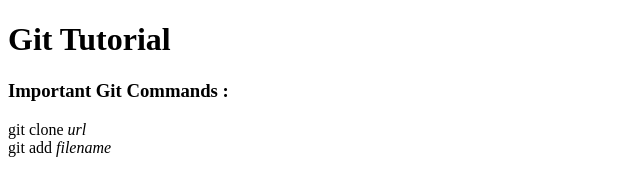
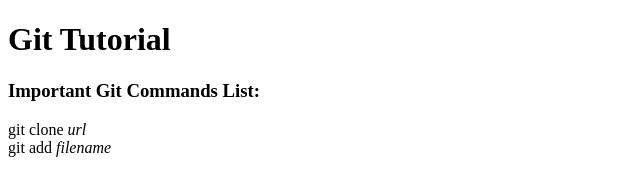
Before and after one commit to Akshatha2024/dxcworld, a plain HTML site: page index.html in a window 1280 px wide. Shown: the full height of the page, 0-640 px from the left. Drawn offline with Linux system fonts and the light colour scheme.

Commit message:
fixed merge conflit & updated file

```diff
--- a/index.html
+++ b/index.html
@@ -7,7 +7,7 @@
 
 <body>
 <h1>Git Tutorial</h1>
-<h3>Important Git Commands : </h3>
+<h3>Important Git Commands List: </h3>
 git clone <i>url</i>
 <br>
   git add <i>filename</i>
```
